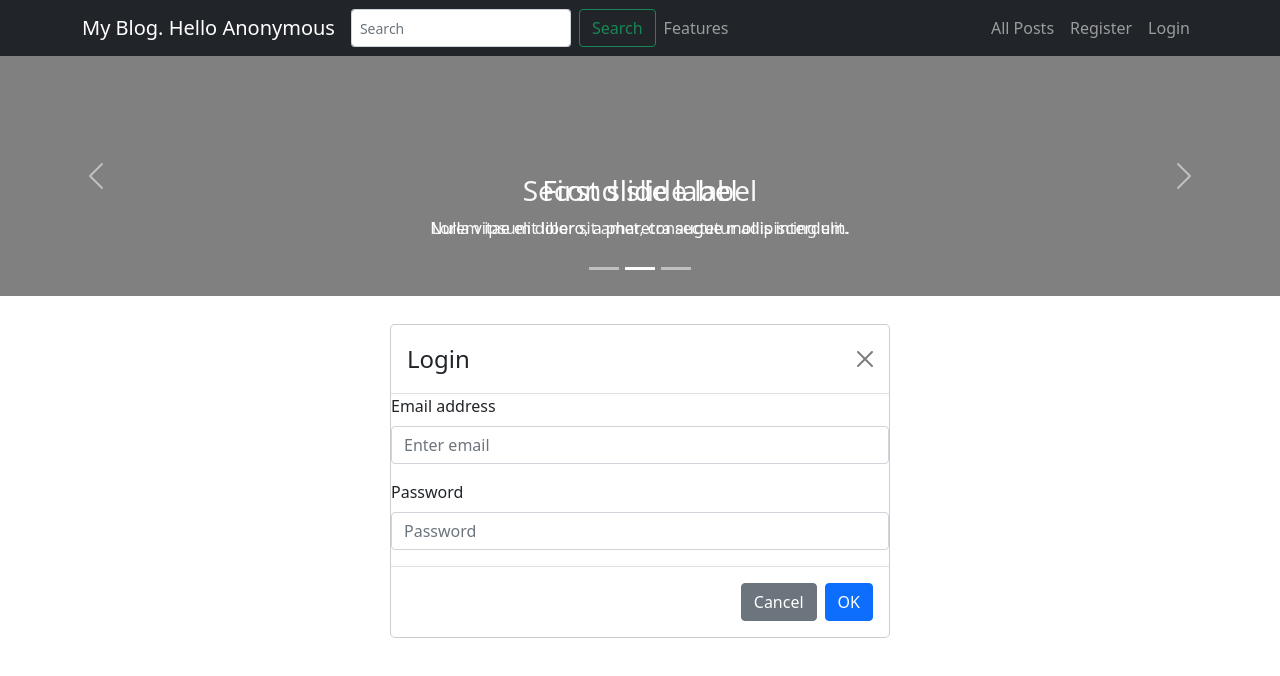
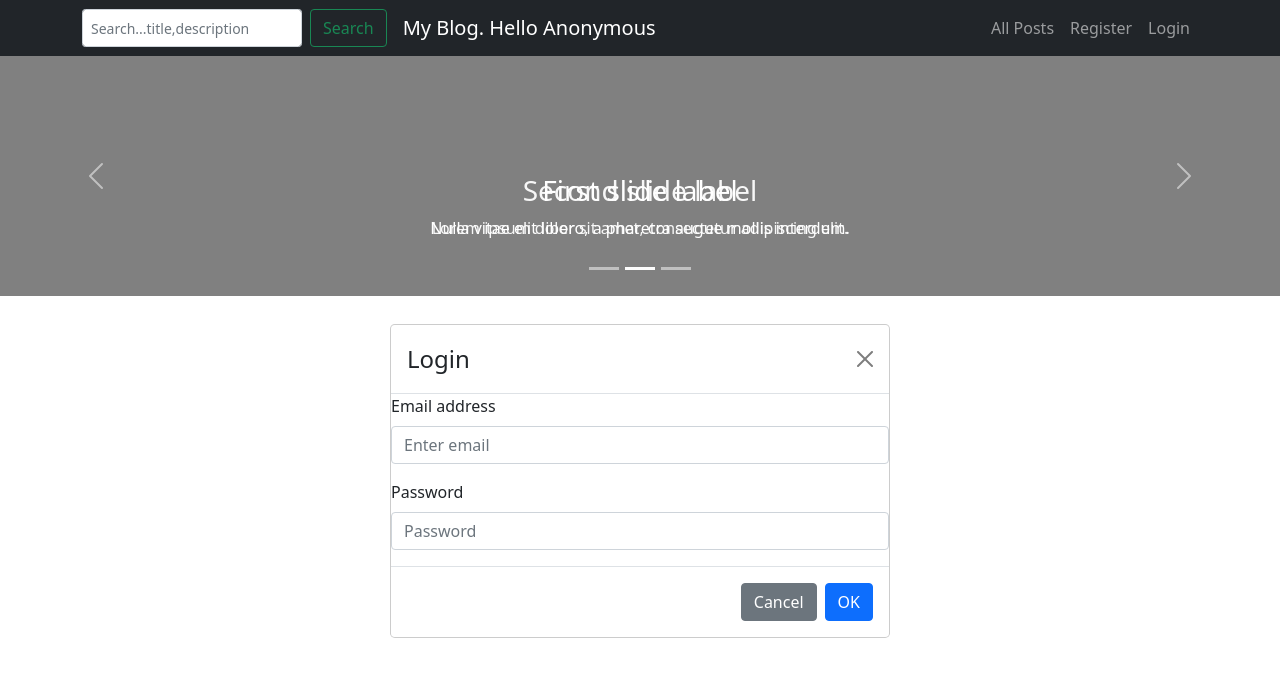
Before and after one commit to georgidocoff/React-My-Blog, a React (Create React App) app: page /login in a window 1280 px wide. Shown: the top 676 px of the page. Built offline with nearby package versions, Linux system fonts and the light colour scheme.

Commit message:
implement search functionality

```diff
--- a/src/components/header/Header.js
+++ b/src/components/header/Header.js
@@ -12,13 +12,17 @@ import { Link } from "react-router-dom";
 
 import * as cookiesService from "../../services/cookiesService";
 import { isAdmin, isAuth } from "../../services/authService";
+import { getSearch } from "../../services/articlesService";
 
 function Header() {
   const [user, setUser] = useState("");
+  const [search, setSearch] = useState({ data: "" });
+  const [searchResult, setSearchResult] = useState([]);
   const [isAuthenticated, setIsAuthenticated] = useState(false);
   const [isAdminUser, setIsAdminUser] = useState(false);
 
   function getNewValueHandler(time) {
+    setSearchResult([]);
     setTimeout(() => {
       setUser(cookiesService.GetUserName());
       setIsAuthenticated(isAuth);
@@ -26,31 +30,66 @@ function Header() {
     }, time);
   }
 
+  const onChangeSearchHandler = (e) => {
+    const value = e.target.value;
+    setSearch({
+      ...search,
+      ["data"]: value,
+    });
+  };
+
+  const onClickSearchHandler = (e) => {
+   e.preventDefault();
+
+    getSearch(search?.data)
+      .then((res) => {
+        //console.log(res?.result.items);
+        setSearchResult(res?.result.items);
+      })
+      .catch((err) => {
+        //TODO notification
+      });
+  };
+
   useEffect(() => {
     getNewValueHandler(100);
   }, []);
 
   return (
-    <Navbar collapseOnSelect expand="lg" bg="dark" variant="dark">
+    <>
+      <Navbar
+        onClick={() => getNewValueHandler(1)}
+        collapseOnSelect
+        expand="lg"
+        bg="dark"
+        variant="dark"
+      >
         <Container>
+          <Form className="d-flex" onSubmit={onClickSearchHandler}>
+            <FormControl
+              type="search"
+              placeholder="Search...title,description"
+              className="me-2"
+              size="sm"
+              aria-label="Search"
+              onChange={onChangeSearchHandler}
+            />
+            <Button variant="outline-success" type="submit">
+              Search
+            </Button>
+          </Form>
+          <Navbar.Brand/>
           <Navbar.Brand to="/" as={Link}>
             My Blog. Hello {user}
           </Navbar.Brand>
-        <Form className="d-flex">
-          <FormControl
-            type="search"
-            placeholder="Search"
-            className="me-2"
-            size="sm"
-            aria-label="Search"
-          />
-          <Button variant="outline-success">Search</Button>
-        </Form>
           <Navbar.Toggle aria-controls="responsive-navbar-nav" />
           <Navbar.Collapse id="responsive-navbar-nav">
             <Nav className="me-auto">
               {isAdminUser && (
-              <NavDropdown title="Administrations" id="collasible-nav-dropdown">
+                <NavDropdown
+                  title="Administrations"
+                  id="collasible-nav-dropdown"
+                >
                   <NavDropdown.Item eventKey={11} to="/admin/users" as={Link}>
                     Users
                   </NavDropdown.Item>
@@ -63,9 +102,9 @@ function Header() {
                   </NavDropdown.Item>
                 </NavDropdown>
               )}
-            <Nav.Link eventKey={3} to="/features" as={Link}>
+              {/* <Nav.Link eventKey={3} to="/features" as={Link}>
                 Features
-            </Nav.Link>
+              </Nav.Link> */}
             </Nav>
             <Nav>
               <Nav.Link eventKey={41} to="/post/all" as={Link}>
@@ -112,6 +151,10 @@ function Header() {
           </Navbar.Collapse>
         </Container>
       </Navbar>
+      {searchResult.map((x) => {
+        return (<Nav.Link as={Link} to={`/post/${x.id}/details`}>{x.title}</Nav.Link>);
+      })}
+    </>
   );
 }
 
--- a/src/services/articlesService.js
+++ b/src/services/articlesService.js
@@ -34,6 +34,24 @@ export const create = async (articleData) => {
 
 export const getArticleById = async (articleId) => {
     let res = await fetch(`${REACT_APP_API_BASE_URL}/api/services/app/Articles/Get?Id=${articleId}`, {
+        headers: {
+            'content-type': 'application/json',
+            'Authorization': cookiesService.GetToken(),
+            'Abp.TenantId': Default_Tenant_Id,
+        }
+    });
+
+    let jsonResult = await res.json();
+    // console.log(jsonResult.result);
+    if (res.ok) {
+        return jsonResult;
+    } else {
+        throw jsonResult.message;
+    }
+}
+
+export const getSearch = async (searchData) => {
+    let res = await fetch(`${REACT_APP_API_BASE_URL}/api/services/app/Articles/GetAll?Keyword=${searchData}`, {
         headers: {
             'content-type': 'application/json',
             'Authorization': cookiesService.GetToken(),
```
Lines whose indentation alone changed are shown as unchanged.
